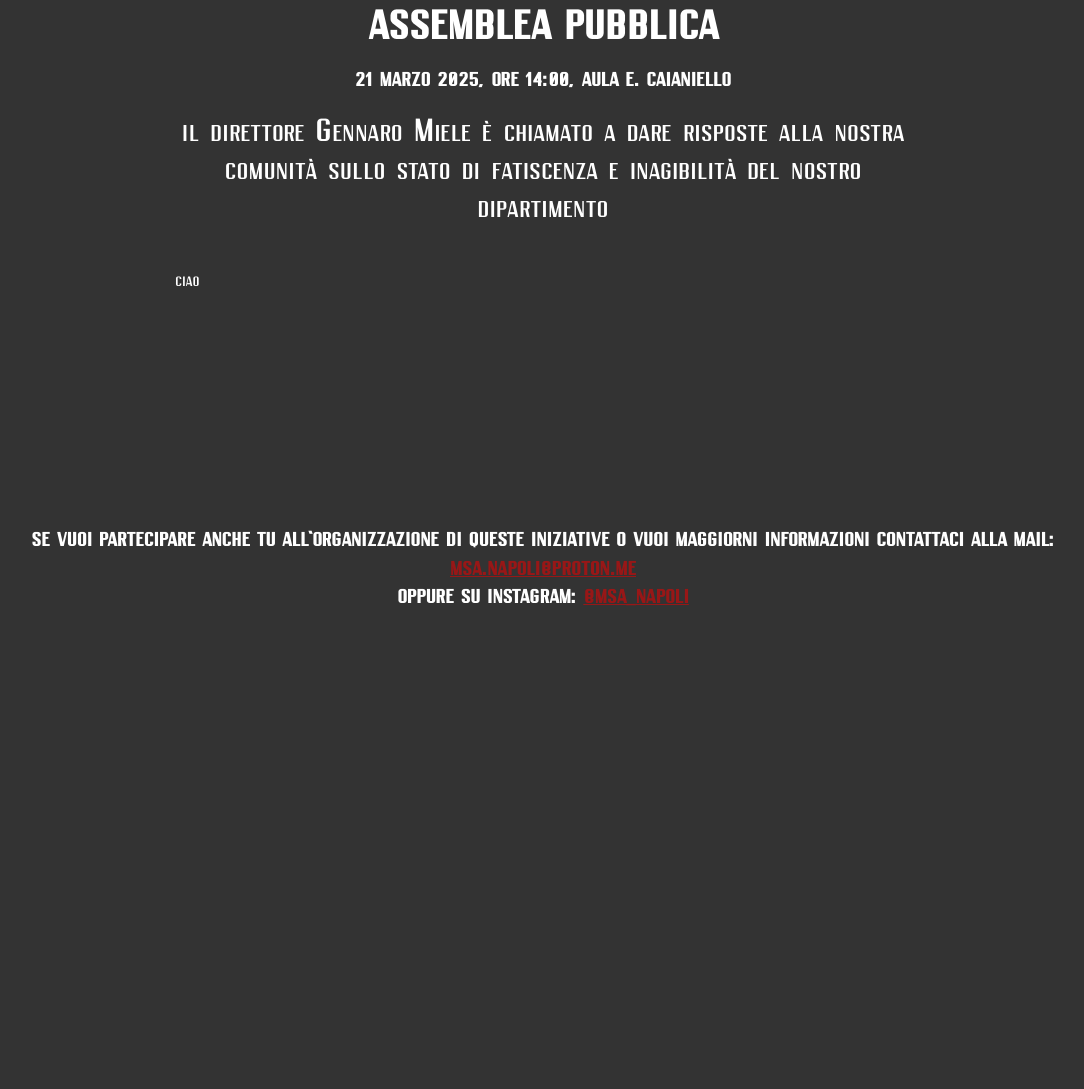
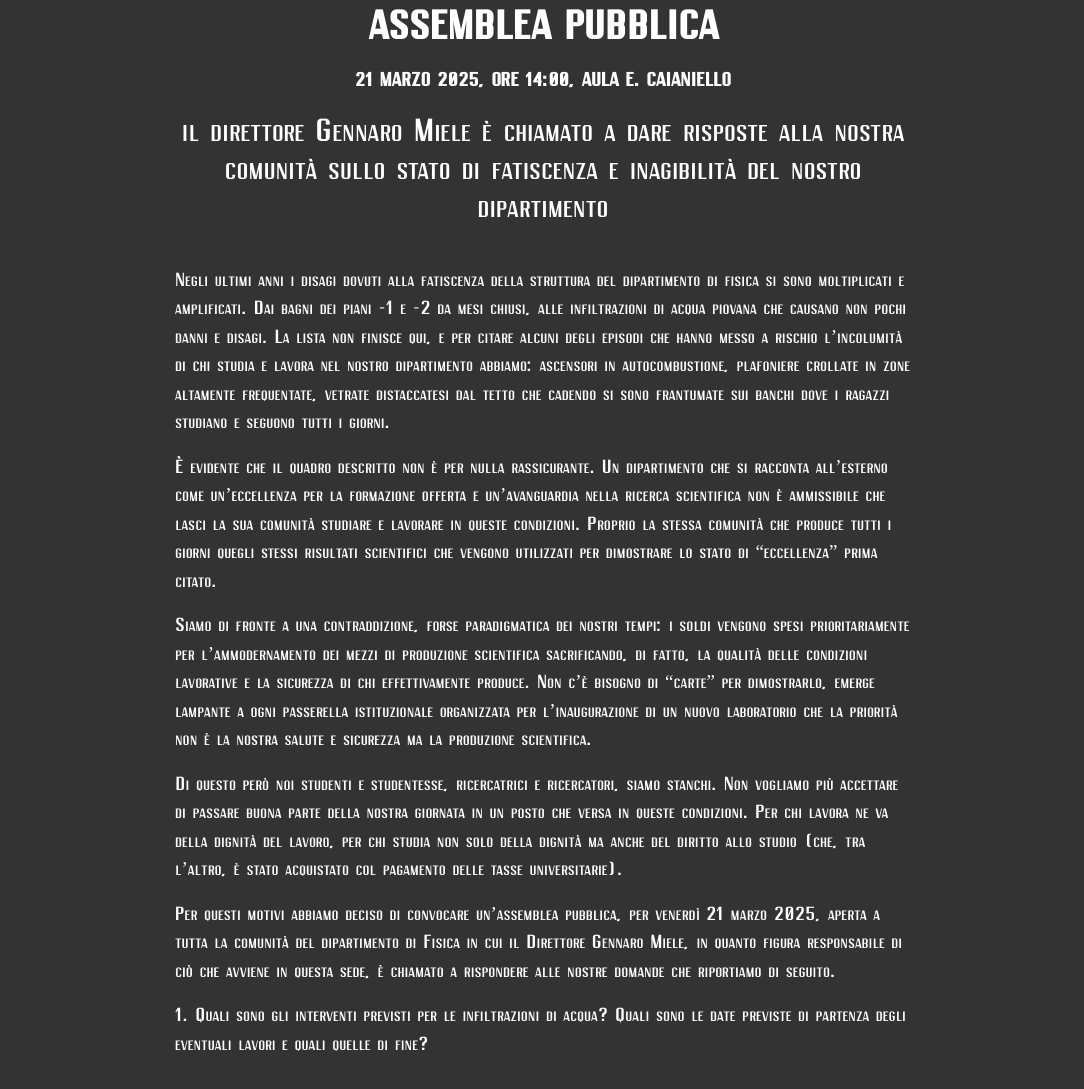
Before and after one commit to msa-napoli/msa-napoli.github.io, a plain HTML site: page index.html in a window 1280 px wide. Shown: the part 97-1186 px from the top of the page, without its empty margins (97-1181 px from the left). Before the commit the page ends 810 px from the top, so only its background shows below. Drawn offline with Linux system fonts and the light colour scheme.

Commit message:
index.html

```diff
--- a/index.html
+++ b/index.html
@@ -40,8 +40,12 @@
                   <p class="date"><b><center>21 MARZO 2025, ORE 14:00, AULA E. CAIANIELLO</center></b></p>
                   <h2 class="pb-4"><center>il direttore Gennaro Miele è chiamato a dare risposte alla nostra comunità sullo stato di fatiscenza e inagibilità del nostro dipartimento</center></h2>
             </p>
-            <p>ciao</p>
-
+            <p>Negli ultimi anni i disagi dovuti alla fatiscenza della struttura del dipartimento di fisica si sono moltiplicati e amplificati. Dai bagni dei piani -1 e -2 da mesi chiusi, alle infiltrazioni di acqua piovana che causano non pochi danni e disagi. La lista non finisce qui, e per citare alcuni degli episodi che hanno messo a rischio l’incolumità di chi studia e lavora nel nostro dipartimento abbiamo: ascensori in autocombustione, plafoniere crollate in zone altamente frequentate, vetrate distaccatesi dal tetto che cadendo si sono frantumate sui banchi dove i ragazzi studiano e seguono tutti i giorni.</p>
+            <p>È evidente che il quadro descritto non è per nulla rassicurante. Un dipartimento che si racconta all’esterno come un’eccellenza per la formazione offerta e un’avanguardia nella ricerca scientifica non è ammissibile che lasci la sua comunità studiare e lavorare in queste condizioni. Proprio la stessa comunità che produce tutti i giorni quegli stessi risultati scientifici che vengono utilizzati per dimostrare lo stato di “eccellenza” prima citato.</p>
+            <p>Siamo di fronte a una contraddizione, forse paradigmatica dei nostri tempi: i soldi vengono spesi prioritariamente per l’ammodernamento dei mezzi di produzione scientifica sacrificando, di fatto, la qualità delle condizioni lavorative e la sicurezza di chi effettivamente produce. Non c’è bisogno di “carte” per dimostrarlo, emerge lampante a ogni passerella istituzionale organizzata per l’inaugurazione di un nuovo laboratorio che la priorità non è la nostra salute e sicurezza ma la produzione scientifica.</p>
+            <p>Di questo però noi studenti e studentesse, ricercatrici e ricercatori, siamo stanchi. Non vogliamo più accettare di passare buona parte della nostra giornata in un posto che versa in queste condizioni. Per chi lavora ne va della dignità del lavoro, per chi studia non solo della dignità ma anche del diritto allo studio (che, tra l’altro, è stato acquistato col pagamento delle tasse universitarie).</p>
+            <p>Per questi motivi abbiamo deciso di convocare un’assemblea pubblica, per venerdì 21 marzo 2025, aperta a tutta la comunità del dipartimento di Fisica in cui il Direttore Gennaro Miele, in quanto figura responsabile di ciò che avviene in questa sede, è chiamato a rispondere alle nostre domande che riportiamo di seguito.</p>
+            <p>1. Quali sono gli interventi previsti per le infiltrazioni di acqua? Quali sono le date previste di partenza degli eventuali lavori e quali quelle di fine?</p>
          </div>
       </div>
    </div>
```
